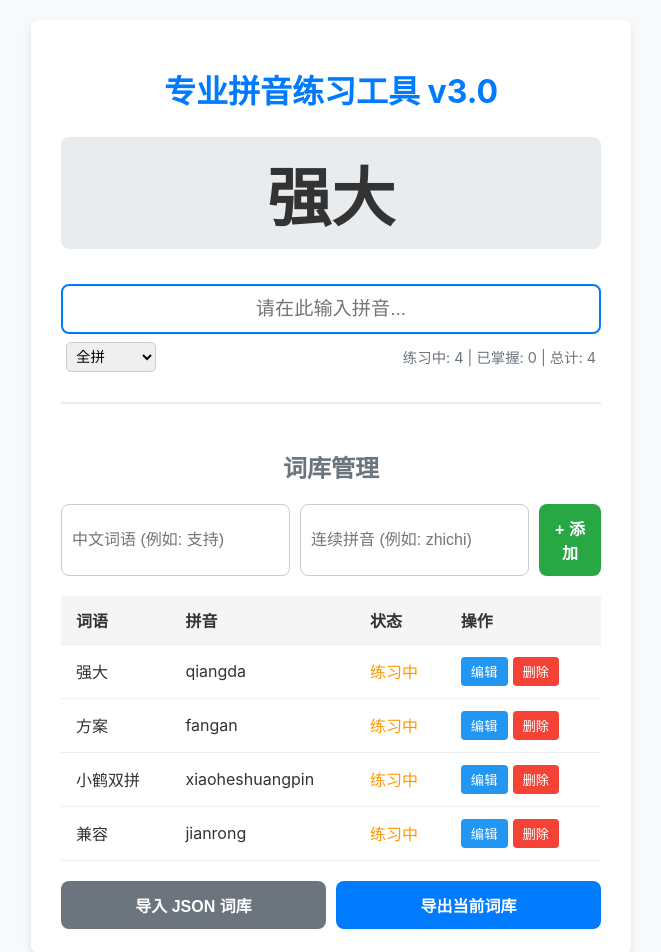
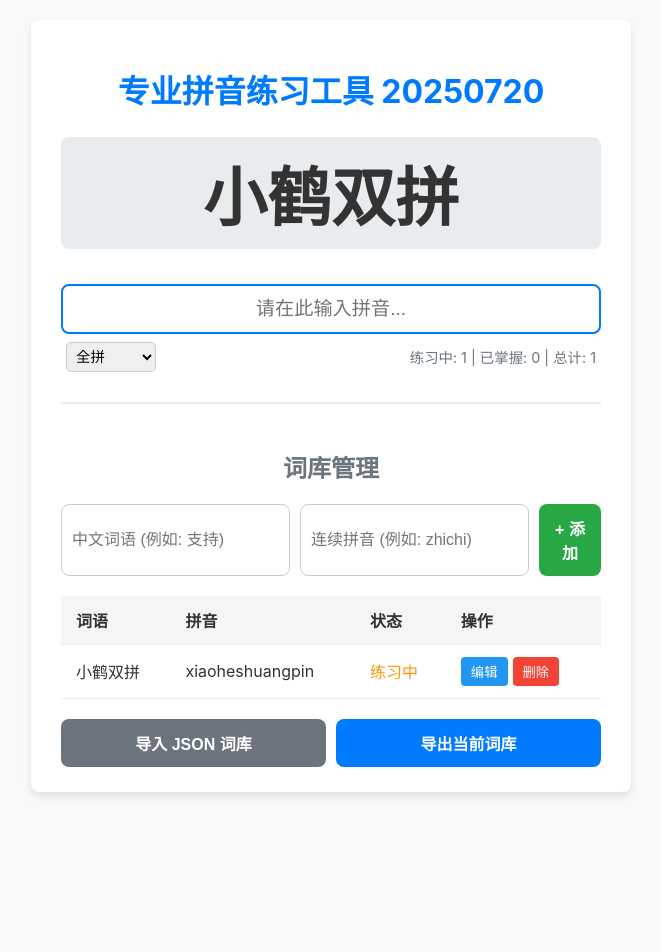
Before and after one commit to promptonce/pinyintiaozhan, a Vue app: page / in a window 1280 px wide. Shown: the top 952 px of the page, without its empty margins (309-970 px from the left). After the commit the page ends 812 px from the top, so only its background shows below. Built offline with nearby package versions, Linux system fonts and the light colour scheme.

Commit message:
添加说明

```diff
--- a/index.html
+++ b/index.html
@@ -4,7 +4,7 @@
     <meta charset="UTF-8">
     <link rel="icon" href="/favicon.ico">
     <meta name="viewport" content="width=device-width, initial-scale=1.0">
-    <title>Vite App</title>
+    <title>专业拼音练习工具</title>
   </head>
   <body>
     <div id="app"></div>
--- a/src/App.vue
+++ b/src/App.vue
@@ -1,7 +1,7 @@
 <template>
   <div class="app-container">
     <div class="container">
-      <h1>专业拼音练习工具 v3.0</h1>
+      <h1>专业拼音练习工具 20250720</h1>
 
       <PracticeArea />
       <ManagementArea />
--- a/src/stores/vocabularyStore.js
+++ b/src/stores/vocabularyStore.js
@@ -148,10 +148,7 @@ export const useVocabularyStore = defineStore('vocabulary', () => {
   // 初始化默认词库
   function initializeDefaultVocabulary() {
     const defaultVocab = [
-      { "hanzi": "强大", "pinyin": "qiangda" },
-      { "hanzi": "方案", "pinyin": "fangan" },
       { "hanzi": "小鹤双拼", "pinyin": "xiaoheshuangpin" },
-      { "hanzi": "兼容", "pinyin": "jianrong" }
     ]
 
     if (vocabulary.value.length === 0) {
```
